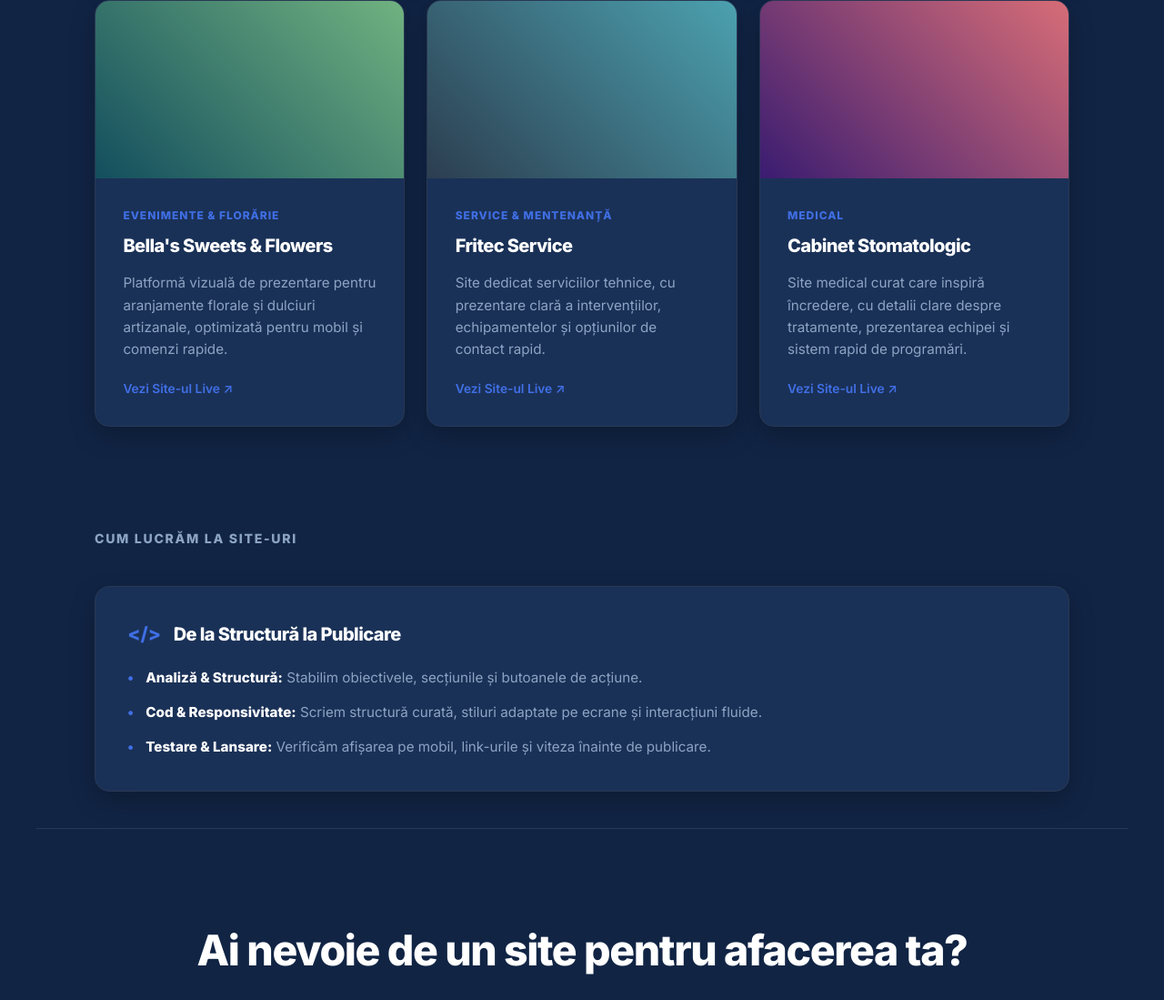
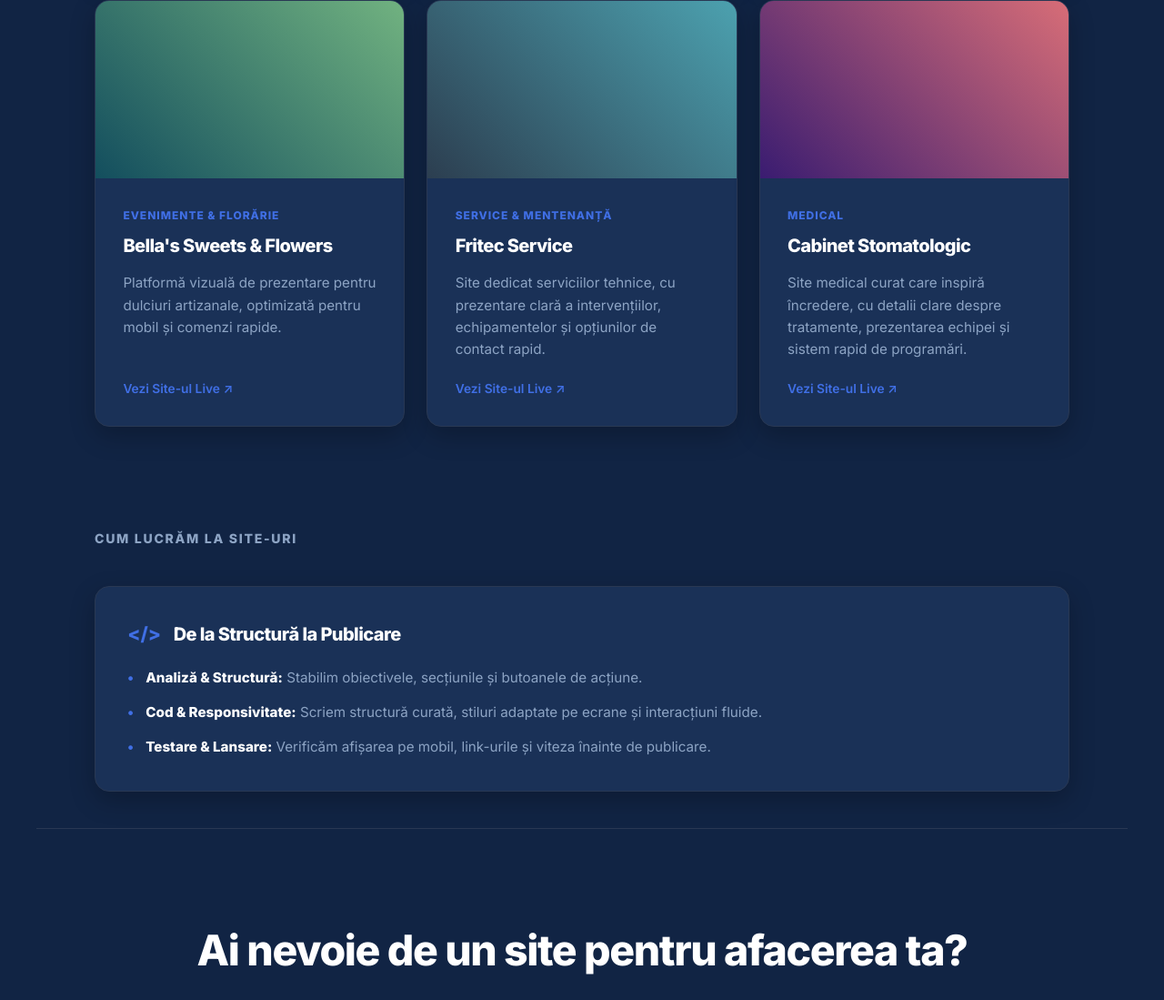
Before and after one commit to OldSerj/S-A-SS-Portfolio, a plain HTML site: page html/websites.html in a window 1280 px wide. Shown: the part 1507-2606 px from the top of the page at 91% size. Drawn offline with Linux system fonts and the light colour scheme.

Commit message:
updated description for BS&F

```diff
--- a/html/websites.html
+++ b/html/websites.html
@@ -166,9 +166,9 @@
                         data-ro="Evenimente & Florărie">Evenimente & Florărie</span>
                     <h3 data-en="Bella's Sweets & Flowers" data-ro="Bella's Sweets & Flowers">Bella's Sweets & Flowers
                     </h3>
-                    <p data-en="Visually engaging presentation platform for bespoke floral arrangements and artisan sweets, optimized for mobile browsing and quick orders."
-                        data-ro="Platformă vizuală de prezentare pentru aranjamente florale și dulciuri artizanale, optimizată pentru mobil și comenzi rapide.">
-                        Platformă vizuală de prezentare pentru aranjamente florale și dulciuri artizanale, optimizată
+                    <p data-en="Visually engaging presentation platform for artisan sweets, optimized for mobile browsing and quick orders."
+                        data-ro="Platformă vizuală de prezentare pentru dulciuri artizanale, optimizată pentru mobil și comenzi rapide.">
+                        Platformă vizuală de prezentare pentru dulciuri artizanale, optimizată
                         pentru mobil și comenzi rapide.</p>
                     <span class="project-link" data-en="View Live Site ↗" data-ro="Vezi Site-ul Live ↗">Vezi Site-ul
                         Live ↗</span>
```
